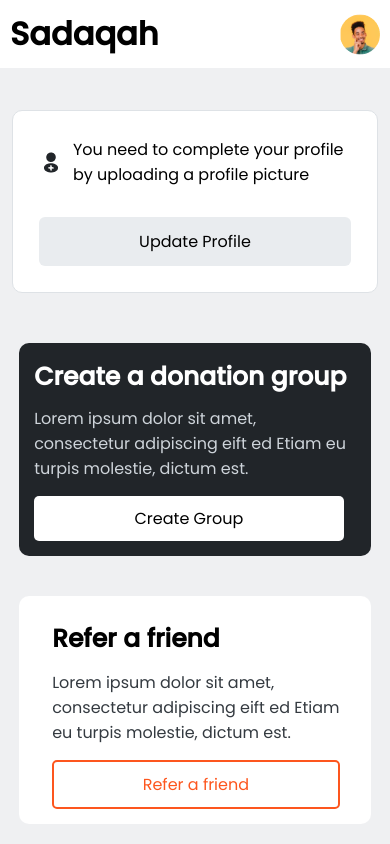
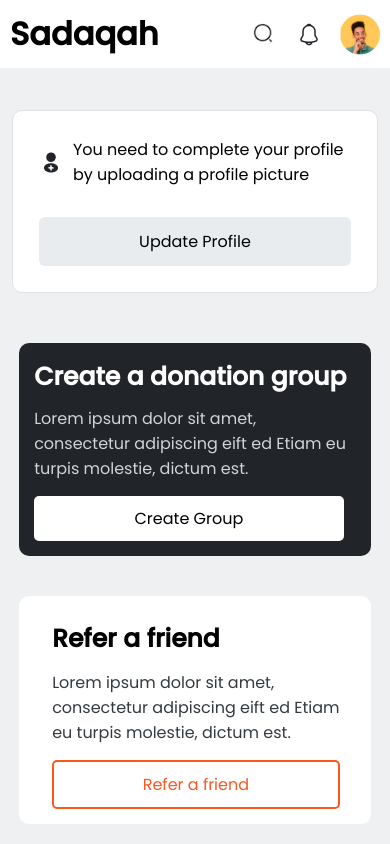
Before and after one commit to IderaNimah/Sadaqah-App, a React (Vite) app: page / in a window 390 px wide. Shown: the top 844 px of the page. Built offline with nearby package versions, Linux system fonts and the light colour scheme; the HTML template or start-up script is replaced by a standard one.

Commit message:
nav mobile

```diff
--- a/src/App.css
+++ b/src/App.css
@@ -587,6 +587,11 @@ nav li {
     display: none;
   }
   .notiff{
+    border: unset;
+    width: unset;
+    padding: unset;
+  }
+  .notif input {
     display: none;
   }
   .mobile{
--- a/src/components/Header.jsx
+++ b/src/components/Header.jsx
@@ -32,6 +32,7 @@ function Header() {
           </div>
 
             <div className="profile-header">
+              <img src="./assets/notification.png" alt="notification" />
               <img src="./assets/Profileheader.png" alt="profileheader" />
               {/* <p>ijtas_muiz</p> */}
               <Link to="/profile" className="profile-nav-link">ijtas_muiz</Link>
```
